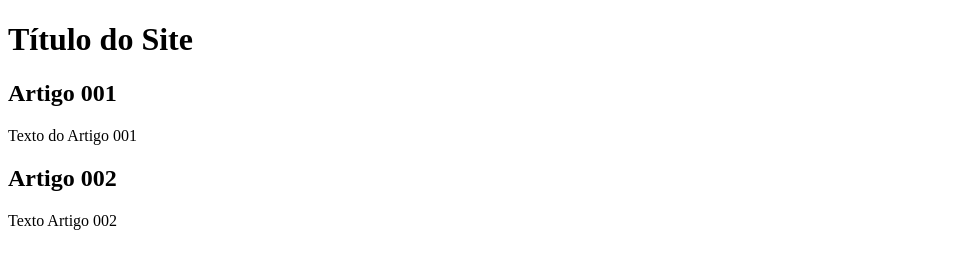
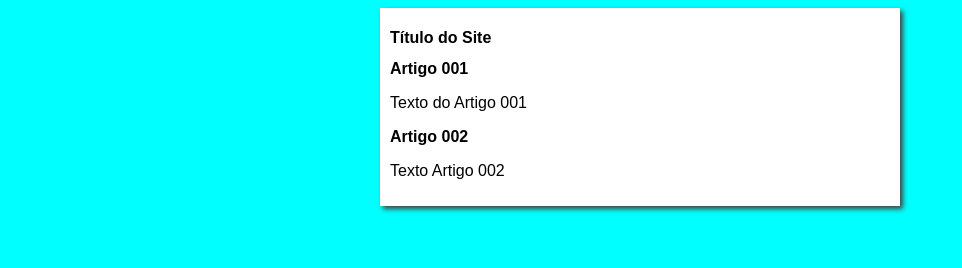
Before and after one commit to medradoarthur/projeto-site, a plain HTML site: page index.html in a window 1280 px wide. Shown: the whole page, without its empty margins (0-962 px from the left). Drawn offline with Linux system fonts and the light colour scheme.

Commit message:
Update index.html

```diff
--- a/index.html
+++ b/index.html
@@ -4,7 +4,9 @@
     <meta charset="UTF-8">
     <meta http-equiv="X-UA-Compatible" content="IE=edge">
     <meta name="viewport" content="width=device-width, initial-scale=1.0">
-    <title>Título do Site</title>
+    <title>Título Site</title>
+
+    <link rel="stylesheet" href="estilos/styles.css">
 </head>
 <body>
     <main>
```
